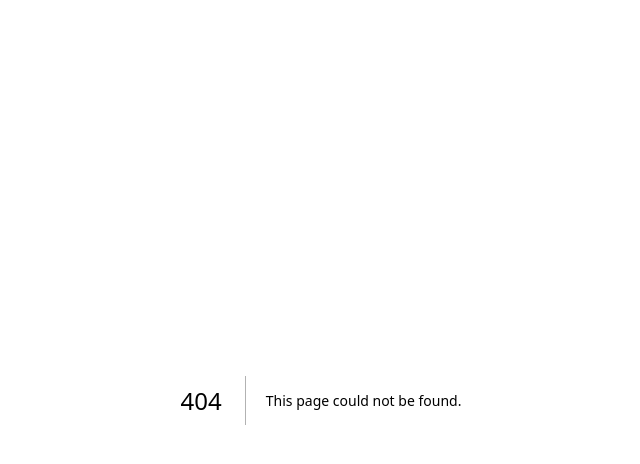
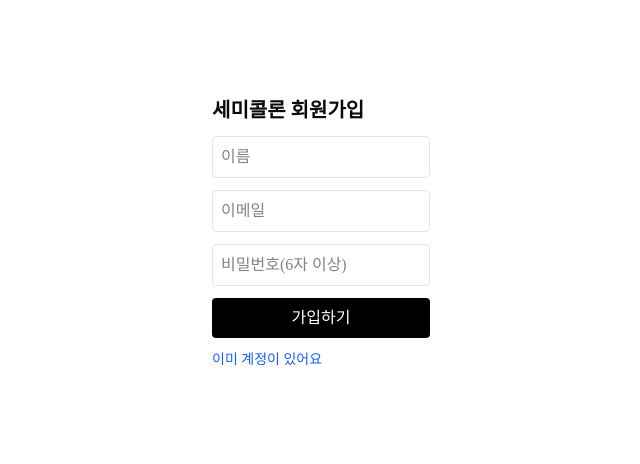
Before and after one commit to wwoosshh/semicollon-frontend, a Next.js app: page /signup in a window 1280 px wide. Before the commit this address had no page. Shown: the top 464 px of the page, without its empty margins (319-959 px from the left). Built offline with nearby package versions, Linux system fonts and the light colour scheme; no server answers.

Commit message:
feat: 프론트 API 클라이언트 + 로그인/회원가입 페이지

```diff
--- /dev/null
+++ b/src/app/(auth)/login/page.tsx
@@ -0,0 +1,39 @@
+"use client";
+import { useState } from "react";
+import { useRouter } from "next/navigation";
+import { api } from "@/lib/api";
+import { authStore } from "@/lib/auth-store";
+
+export default function LoginPage() {
+  const router = useRouter();
+  const [form, setForm] = useState({ email: "", password: "" });
+  const [error, setError] = useState<string | null>(null);
+
+  async function onSubmit(e: React.FormEvent) {
+    e.preventDefault();
+    setError(null);
+    try {
+      const tokens = await api<{ accessToken: string; refreshToken: string }>(
+        "/auth/login",
+        { method: "POST", body: JSON.stringify(form) },
+      );
+      authStore.set(tokens);
+      router.push("/");
+    } catch (err) {
+      setError((err as Error).message);
+    }
+  }
+
+  return (
+    <form onSubmit={onSubmit} className="mx-auto mt-20 flex max-w-sm flex-col gap-3 p-4">
+      <h1 className="text-xl font-bold">세미콜론 로그인</h1>
+      <input className="rounded border p-2" type="email" placeholder="이메일" required
+        value={form.email} onChange={(e) => setForm({ ...form, email: e.target.value })} />
+      <input className="rounded border p-2" type="password" placeholder="비밀번호" required
+        value={form.password} onChange={(e) => setForm({ ...form, password: e.target.value })} />
+      {error && <p className="text-sm text-red-600">{error}</p>}
+      <button className="rounded bg-black p-2 text-white" type="submit">로그인</button>
+      <a href="/signup" className="text-sm text-blue-600">처음이신가요? 회원가입</a>
+    </form>
+  );
+}
--- /dev/null
+++ b/src/app/(auth)/signup/page.tsx
@@ -0,0 +1,41 @@
+"use client";
+import { useState } from "react";
+import { useRouter } from "next/navigation";
+import { api } from "@/lib/api";
+import { authStore } from "@/lib/auth-store";
+
+export default function SignupPage() {
+  const router = useRouter();
+  const [form, setForm] = useState({ name: "", email: "", password: "" });
+  const [error, setError] = useState<string | null>(null);
+
+  async function onSubmit(e: React.FormEvent) {
+    e.preventDefault();
+    setError(null);
+    try {
+      const tokens = await api<{ accessToken: string; refreshToken: string }>(
+        "/auth/signup",
+        { method: "POST", body: JSON.stringify(form) },
+      );
+      authStore.set(tokens);
+      router.push("/");
+    } catch (err) {
+      setError((err as Error).message);
+    }
+  }
+
+  return (
+    <form onSubmit={onSubmit} className="mx-auto mt-20 flex max-w-sm flex-col gap-3 p-4">
+      <h1 className="text-xl font-bold">세미콜론 회원가입</h1>
+      <input className="rounded border p-2" placeholder="이름" required
+        value={form.name} onChange={(e) => setForm({ ...form, name: e.target.value })} />
+      <input className="rounded border p-2" type="email" placeholder="이메일" required
+        value={form.email} onChange={(e) => setForm({ ...form, email: e.target.value })} />
+      <input className="rounded border p-2" type="password" placeholder="비밀번호(6자 이상)" required
+        value={form.password} onChange={(e) => setForm({ ...form, password: e.target.value })} />
+      {error && <p className="text-sm text-red-600">{error}</p>}
+      <button className="rounded bg-black p-2 text-white" type="submit">가입하기</button>
+      <a href="/login" className="text-sm text-blue-600">이미 계정이 있어요</a>
+    </form>
+  );
+}
--- /dev/null
+++ b/src/lib/api.ts
@@ -0,0 +1,37 @@
+import { authStore } from "./auth-store";
+
+const BASE = process.env.NEXT_PUBLIC_API_URL!;
+
+async function refreshTokens(): Promise<boolean> {
+  const refreshToken = authStore.refresh;
+  if (!refreshToken) return false;
+  const res = await fetch(`${BASE}/auth/refresh`, {
+    method: "POST",
+    headers: { "Content-Type": "application/json" },
+    body: JSON.stringify({ refreshToken }),
+  });
+  if (!res.ok) return false;
+  authStore.set(await res.json());
+  return true;
+}
+
+export async function api<T = unknown>(
+  path: string,
+  options: RequestInit = {},
+  retry = true,
+): Promise<T> {
+  const headers = new Headers(options.headers);
+  headers.set("Content-Type", "application/json");
+  if (authStore.access) headers.set("Authorization", `Bearer ${authStore.access}`);
+
+  const res = await fetch(`${BASE}${path}`, { ...options, headers });
+
+  if (res.status === 401 && retry && (await refreshTokens())) {
+    return api<T>(path, options, false);
+  }
+  if (!res.ok) {
+    const msg = await res.json().catch(() => ({}));
+    throw new Error((msg as { message?: string }).message ?? `요청 실패 (${res.status})`);
+  }
+  return res.json();
+}
--- /dev/null
+++ b/src/lib/auth-store.ts
@@ -0,0 +1,19 @@
+const ACCESS = "sc_access";
+const REFRESH = "sc_refresh";
+
+export const authStore = {
+  get access() {
+    return typeof window === "undefined" ? null : localStorage.getItem(ACCESS);
+  },
+  get refresh() {
+    return typeof window === "undefined" ? null : localStorage.getItem(REFRESH);
+  },
+  set(tokens: { accessToken: string; refreshToken: string }) {
+    localStorage.setItem(ACCESS, tokens.accessToken);
+    localStorage.setItem(REFRESH, tokens.refreshToken);
+  },
+  clear() {
+    localStorage.removeItem(ACCESS);
+    localStorage.removeItem(REFRESH);
+  },
+};
```
